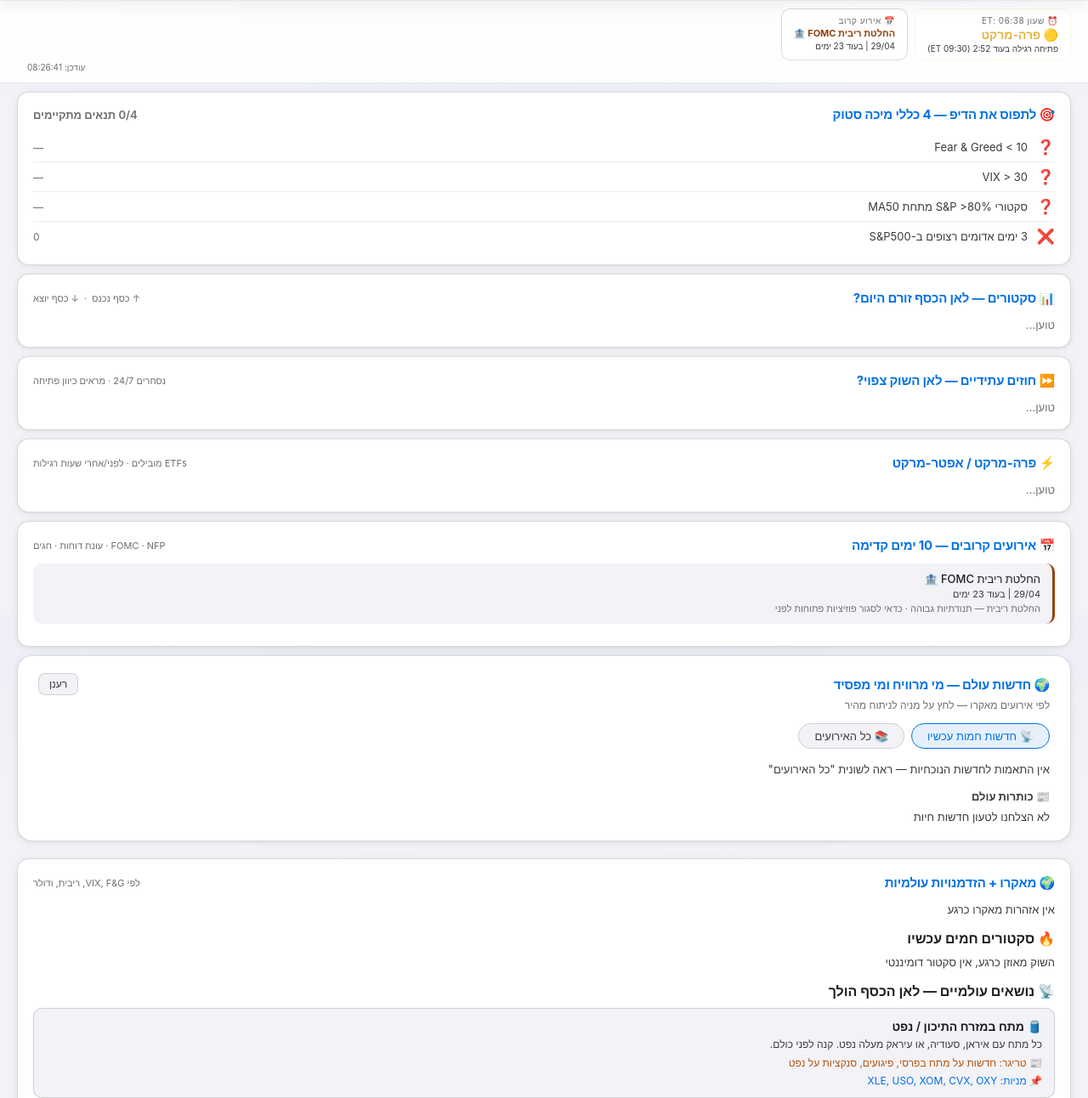
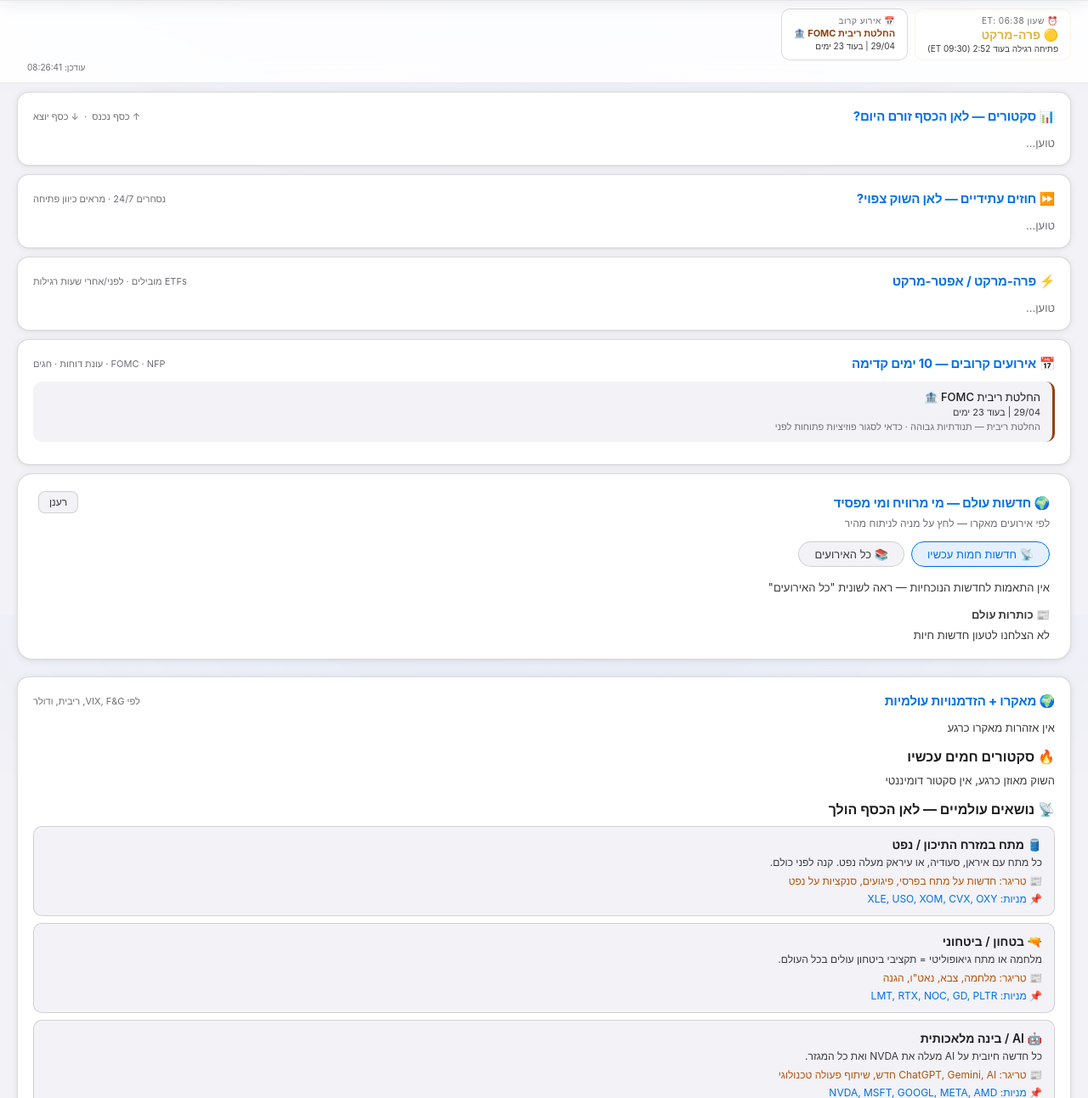
Before and after one commit to ilia044-lang/stock-analyzer, a Flask app: template templates/index.html in a window 1280 px wide. Shown: the part 77-1369 px from the top of the page at 85% size. Run offline with Flask 3, Linux system fonts and the light colour scheme; the template is opened without the code that fills it, so the values that code supplies are empty; some libraries are stand-ins or nearby versions.

Commit message:
Update index.html

```diff
--- a/templates/index.html
+++ b/templates/index.html
@@ -844,22 +844,6 @@
     </div>
   </div>
   <div style="text-align:left;padding:2px 12px;font-size:10px;color:var(--label3);" id="marketLastUpdated"></div>
-</div>
-
-<!-- ── Buy the Dip ── -->
-<div style="max-width:1500px;margin:10px auto 0;padding:0 20px;">
-  <div class="dip-card" id="dipCard">
-    <div style="display:flex;justify-content:space-between;align-items:center;margin-bottom:12px;">
-      <div class="section-title" style="margin:0;">🎯 לתפוס את הדיפ — 4 כללי מיכה סטוק</div>
-      <span id="dipSignal" style="font-size:13px;font-weight:600;color:var(--label3);">בודק...</span>
-    </div>
-    <div id="dipRules">
-      <div class="dip-rule"><div class="dip-icon">⏳</div><div class="dip-rule-label">Fear &amp; Greed &lt; 10</div><div class="dip-rule-val">טוען...</div></div>
-      <div class="dip-rule"><div class="dip-icon">⏳</div><div class="dip-rule-label">VIX &gt; 30</div><div class="dip-rule-val">טוען...</div></div>
-      <div class="dip-rule"><div class="dip-icon">⏳</div><div class="dip-rule-label">סקטורי S&amp;P &gt;80% מתחת MA50</div><div class="dip-rule-val">טוען...</div></div>
-      <div class="dip-rule"><div class="dip-icon">⏳</div><div class="dip-rule-label">3 ימים אדומים רצופים ב-S&amp;P500</div><div class="dip-rule-val">טוען...</div></div>
-    </div>
-  </div>
 </div>
 
 <!-- ── סקטורים תמיד גלויים ── -->
@@ -1303,6 +1287,20 @@
 
   <!-- News -->
   <!-- News Card -->
+  <!-- ── Buy the Dip card (מופיע בניתוח מניה) ── -->
+  <div id="dipCard" style="display:none;background:var(--bg2);border:1px solid var(--sep);border-radius:14px;margin-bottom:16px;padding:16px 18px;">
+    <div style="display:flex;justify-content:space-between;align-items:center;margin-bottom:12px;">
+      <div class="section-title" style="margin:0;">🎯 האם השוק בדיפ? — 4 כללי מיכה סטוק</div>
+      <span id="dipSignal" style="font-size:13px;font-weight:600;color:var(--label3);">בודק...</span>
+    </div>
+    <div id="dipRules">
+      <div class="dip-rule"><div class="dip-icon">⏳</div><div class="dip-rule-label">Fear &amp; Greed &lt; 10</div><div class="dip-rule-val">טוען...</div></div>
+      <div class="dip-rule"><div class="dip-icon">⏳</div><div class="dip-rule-label">VIX &gt; 30</div><div class="dip-rule-val">טוען...</div></div>
+      <div class="dip-rule"><div class="dip-icon">⏳</div><div class="dip-rule-label">סקטורי S&amp;P &gt;80% מתחת MA50</div><div class="dip-rule-val">טוען...</div></div>
+      <div class="dip-rule"><div class="dip-icon">⏳</div><div class="dip-rule-label">3 ימים אדומים רצופים ב-S&amp;P500</div><div class="dip-rule-val">טוען...</div></div>
+    </div>
+  </div>
+
   <div id="newsCard" style="display:none;background:var(--bg2);border:1px solid var(--sep);border-radius:14px;margin-bottom:16px;overflow:hidden;">
     <div style="display:flex;justify-content:space-between;align-items:center;padding:14px 18px;background:var(--bg3);border-bottom:1px solid var(--sep);">
       <div class="section-title" style="margin:0;">📰 חדשות עדכניות</div>
@@ -1957,6 +1955,7 @@
     hide('slCard');
     hide('tradeCard');
     hide('diagCard');
+    hide('dipCard');
     hide('chartsSection');
     hide('chartAnalysisCard');
     hide('chartPatternsCard');
@@ -1998,6 +1997,10 @@
       renderCharts(data);
       renderChartPatterns(data);
       renderChartAnalysis(data);
+
+      // הצג כרטיס דיפ וטען נתונים
+      show('dipCard');
+      loadDipCheck();
 
     } catch (err) {
       hide('loading');
@@ -3204,9 +3207,6 @@
   loadWorldNews();
   setInterval(loadWorldNews, 900000); // כל 15 דקות
 
-  // טען בדיקת דיפ
-  loadDipCheck();
-  setInterval(loadDipCheck, 300000); // כל 5 דקות
 
   // ─── Liv20 Scanner ───────────────────────────────────────────────────────────
 
```
